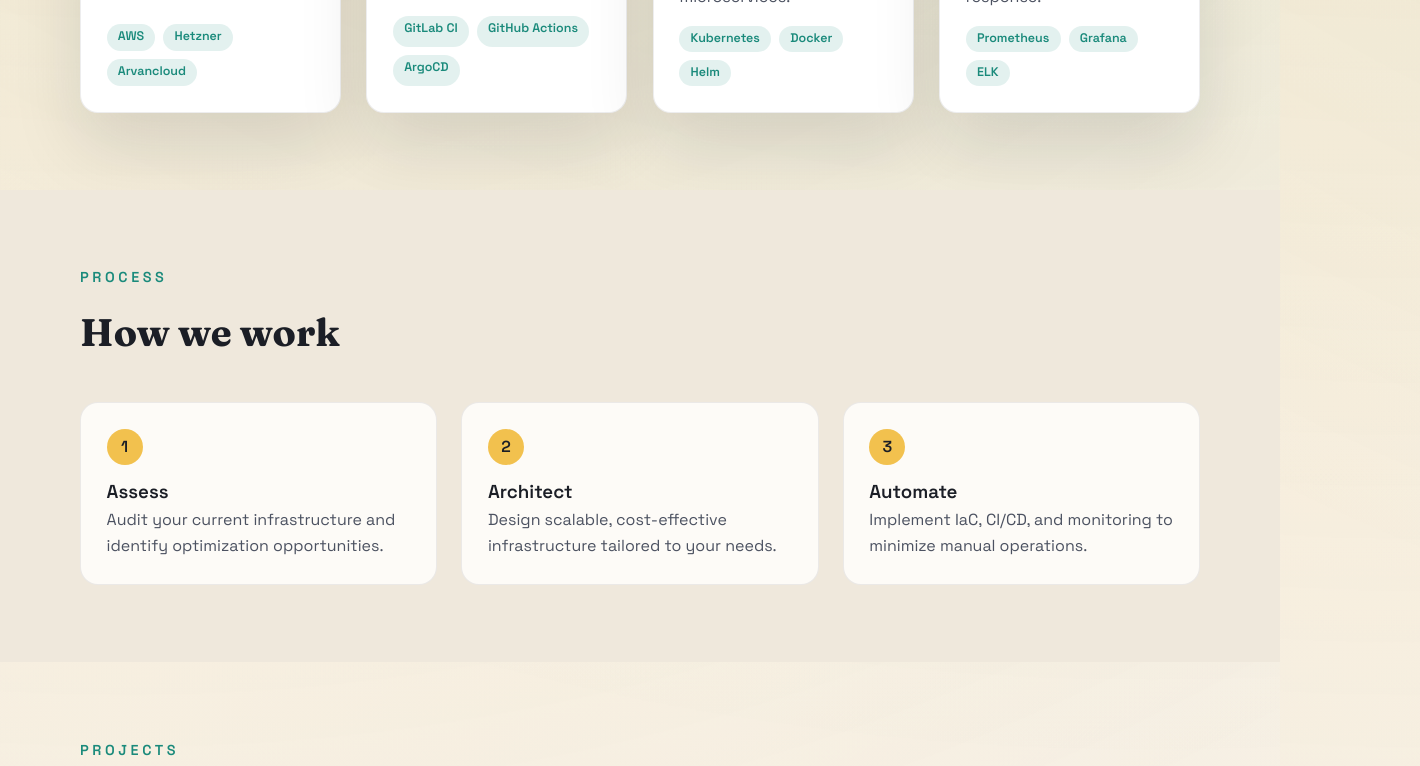
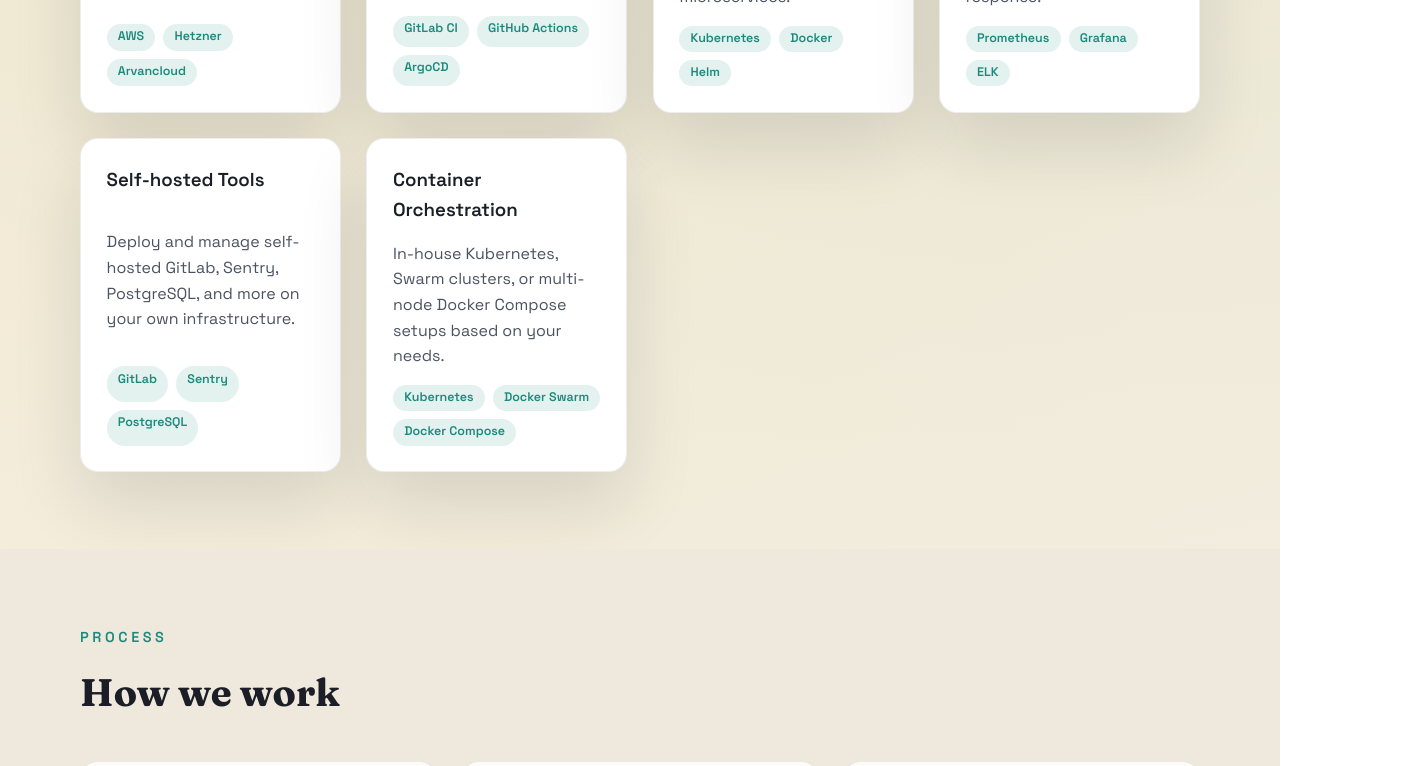
Before and after one commit to raha-io/raha-io.github.io, a Next.js app: page /en in a window 1280 px wide. Shown: the part 1880-2646 px from the top of the page, 1420 px wide, since content can reach past the window. Built offline with nearby package versions, Linux system fonts and the light colour scheme.

Commit message:
feat: define more services and solutions that we can provide

```diff
--- a/app/globals.css
+++ b/app/globals.css
@@ -80,8 +80,7 @@ main {
   z-index: 1;
 }
 
-.page::before,
-.page::after {
+.page::before {
   content: "";
   position: absolute;
   width: 480px;
@@ -90,18 +89,9 @@ main {
   filter: blur(0px);
   z-index: 0;
   opacity: 0.24;
-}
-
-.page::before {
   top: -180px;
   left: -140px;
   background: radial-gradient(circle, rgba(228, 103, 61, 0.35), transparent 70%);
-}
-
-.page::after {
-  bottom: -200px;
-  right: -140px;
-  background: radial-gradient(circle, rgba(26, 138, 123, 0.35), transparent 70%);
 }
 
 .container {
--- a/messages/en.json
+++ b/messages/en.json
@@ -90,6 +90,16 @@
         "title": "Monitoring & Observability",
         "desc": "Full-stack monitoring, alerting, and incident response.",
         "tags": ["Prometheus", "Grafana", "ELK"]
+      },
+      {
+        "title": "Self-hosted Tools",
+        "desc": "Deploy and manage self-hosted GitLab, Sentry, PostgreSQL, and more on your own infrastructure.",
+        "tags": ["GitLab", "Sentry", "PostgreSQL"]
+      },
+      {
+        "title": "Container Orchestration",
+        "desc": "In-house Kubernetes, Swarm clusters, or multi-node Docker Compose setups based on your needs.",
+        "tags": ["Kubernetes", "Docker Swarm", "Docker Compose"]
       }
     ]
   },
--- a/messages/fa.json
+++ b/messages/fa.json
@@ -90,6 +90,16 @@
         "title": "مانیتورینگ و قابلیت مشاهده",
         "desc": "مانیتورینگ کامل، هشداردهی و پاسخ به حوادث.",
         "tags": ["Prometheus", "Grafana", "ELK"]
+      },
+      {
+        "title": "ابزارهای سلف‌هاست",
+        "desc": "استقرار و مدیریت GitLab، Sentry، PostgreSQL و سایر ابزارها روی زیرساخت اختصاصی شما.",
+        "tags": ["GitLab", "Sentry", "PostgreSQL"]
+      },
+      {
+        "title": "ارکستریشن کانتینر",
+        "desc": "کوبرنتیز داخلی، کلاستر Swarm یا Docker Compose چندنودی بر اساس نیاز شما.",
+        "tags": ["Kubernetes", "Docker Swarm", "Docker Compose"]
       }
     ]
   },
```
